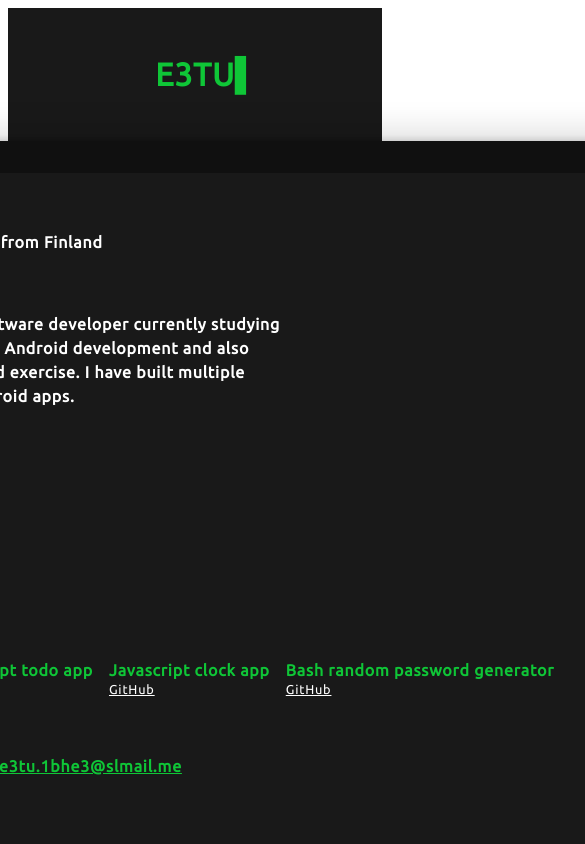
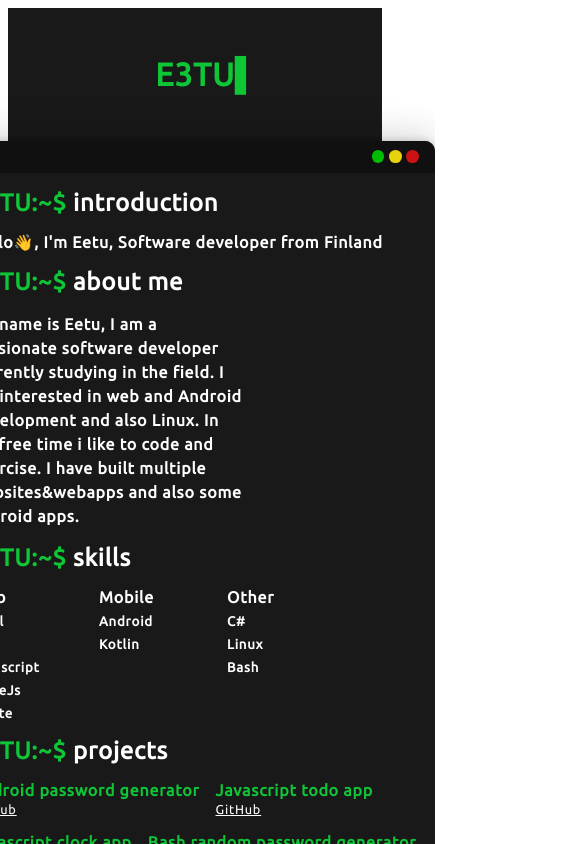
Before and after one commit to E3TU/Svelte-portfolio, a SvelteKit app: page / in a window 390 px wide. Shown: the top 844 px of the page, 585 px wide, since content can reach past the window. Built offline with nearby package versions, Linux system fonts and the light colour scheme.

Commit message:
Media queries

```diff
--- a/src/routes/+page.svelte
+++ b/src/routes/+page.svelte
@@ -239,4 +239,25 @@
       color: $foreground-color;
     }
   }
+  @media only screen and (max-width: 1076px) {
+    .terminal{
+      width: 50rem;
+    }
+  }
+  @media only screen and (max-width: 850px) {
+    .terminal{
+      width: 40rem;
+    }
+    .end{
+      display: none;
+    }
+  }
+  @media only screen and (max-width: 680px) {
+    .terminal{
+      width: 30rem;
+      height: auto;
+      padding-bottom: 2rem;
+      margin-bottom: 2rem;
+    }
+  }
 </style>
```
